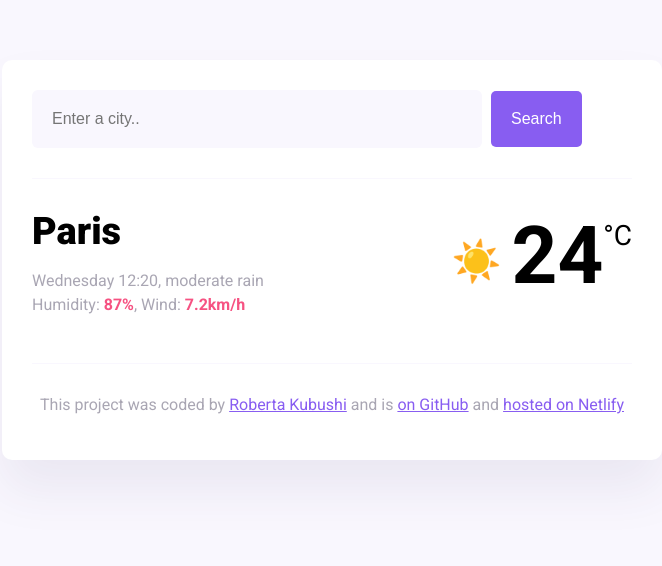
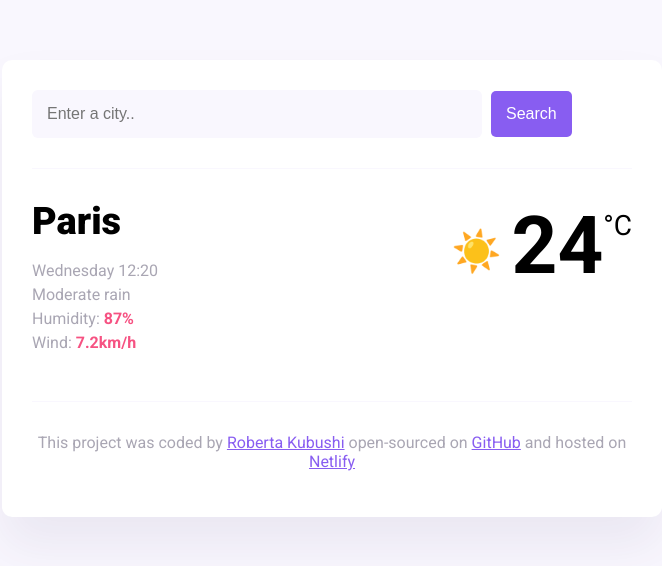
Before and after one commit to Kubushi/Hosting-Netlify-forked-, a website built with Parcel: page index.html in a window 1280 px wide. Shown: the whole page, without its empty margins (308-970 px from the left). Built offline with nearby package versions, Linux system fonts and the light colour scheme.

Commit message:
Update 7 files

```diff
--- a/index.html
+++ b/index.html
@@ -32,8 +32,8 @@
           <div>
             <h1 class="current-city" id="current-city">Paris</h1>
             <p class="current-details">
-              <span id="current-date"></span>, moderate rain <br />
-              Humidity: <strong>87%</strong>, Wind: <strong>7.2km/h</strong>
+              <span id="current-date"></span> <br /> Moderate rain <br />
+              Humidity: <strong>87%</strong> <br /> Wind: <strong>7.2km/h</strong>
             </p>
           </div>
           <div class="current-temperature">
@@ -47,9 +47,9 @@
       <footer>
         <p>
           This project was coded by
-          <a href="https://github.com/Kubushi" target="_blank">Roberta Kubushi</a> and is
-          <a href="https://github.com/Kubushi/Hosting-Netlify-forked-" target="_blank"> on GitHub</a> and
-          <a href="https://app.netlify.com/sites/gleeful-nasturtium-59dfa7/deploys/654a710d79bba709128f85a4" target="_blank">hosted on Netlify</a>
+          <a href="https://github.com/Kubushi" target="_blank">Roberta Kubushi</a> open-sourced on
+          <a href="https://github.com/Kubushi/Hosting-Netlify-forked-" target="_blank"> GitHub</a> and hosted on
+          <a href="https://pract-weather-app.netlify.app/" target="_blank">Netlify</a>
         </p>
       </footer>
     </div>
--- a/src/styles.css
+++ b/src/styles.css
@@ -26,7 +26,7 @@ header {
   border: none;
   color: rgba(39, 33, 66, 0.4);
   font-size: 16px;
-  padding: 20px;
+  padding: 15px;
   width: 75%;
   border-radius: 6px;
 }
@@ -37,7 +37,7 @@ header {
   background-color: #885df1;
   color: white;
   border: none;
-  padding: 20px;
+  padding: 15px;
   line-height: 1;
   border-radius: 5px;
 }
```
Also changed, not shown: dist/index.html, 2 other files.
